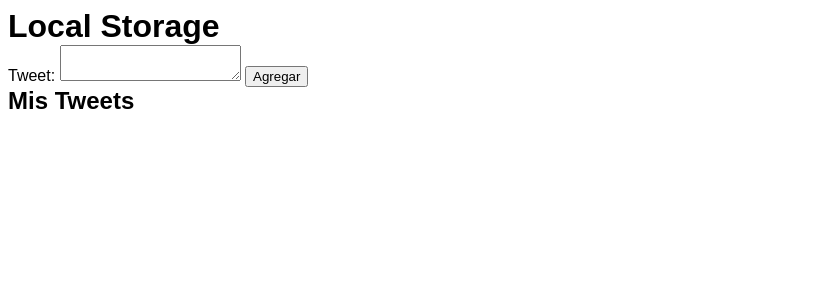
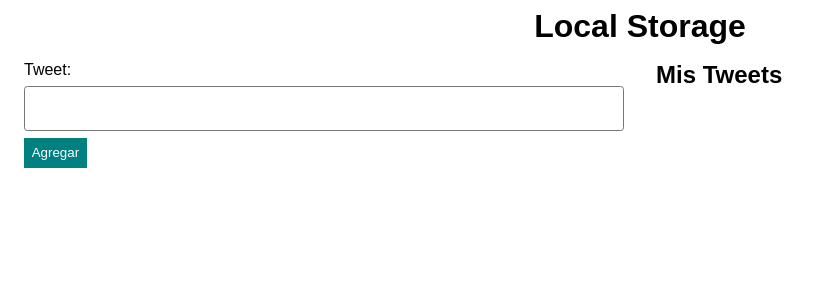
Before and after one commit to Fundamentos2122/practica-twitter-JosueSO, a PHP site: page / in a window 1280 px wide. Shown: the top 300 px of the page, without its empty margins (0-837 px from the left). Run offline with PHP 8.4, Linux system fonts and the light colour scheme.

Commit message:
Finalizado

```diff
--- a/index.html
+++ b/index.html
@@ -9,9 +9,9 @@
 <body>
     <div>
         <h1>Local Storage</h1>
-        <div>
+        <div class="container">
             <div>
-                <form action="#">
+                <form action="#" id="form-tweet">
                     <label for="tweet">Tweet:</label>
                     <textarea name="tweet"></textarea>
                     <button>Agregar</button>
@@ -19,7 +19,17 @@
             </div>
             <div>
                 <h2>Mis Tweets</h2>
-                <div></div>
+                <div id="tweet-list">
+                    <!-- <div class="card">
+                        <div class="card-img">
+                            <img src="https:\\picsum.photos/600" alt="">
+                        </div>
+                        <div class="card-text">
+                            Lorem ipsum dolor sit amet consectetur adipisicing elit. Tempora corporis consequuntur maiores obcaecati incidunt illo. Eveniet unde deleniti cupiditate odit ducimus nisi atque et delectus saepe, itaque dolorem tempora. Tenetur.
+                        </div>
+                        <button class="close">X</button>
+                    </div> -->
+                </div>
             </div>
         </div>
     </div>
--- a/styles.css
+++ b/styles.css
@@ -16,3 +16,87 @@ ol,
 ul {
     margin: 0;
 }
+
+h1 {
+    text-align: center;
+}
+
+.container {
+    display: flex;
+}
+
+.container > * {
+    width: 50%;
+    padding: 1em;
+}
+
+form > * {
+    display: block;
+}
+
+form > * + * {
+    margin-top: 0.5em;
+}
+
+#tweet-list > * + * {
+    margin-top: 1em;
+}
+
+form textarea {
+    width: 100%;
+    resize: none;
+    padding: 0.5em 1em;
+    border-radius: 0.25em;
+}
+
+form button {
+    cursor: pointer;
+    background-color: teal;
+    color: white;
+    border: 1px solid teal;
+    padding: 0.5em;
+    transition:
+        background-color ease 150ms,
+        color ease 150ms;
+}
+
+form button:hover {
+    background-color: white;
+    color: teal;
+}
+
+.card {
+    display: flex;
+    gap: 1em;
+    align-items: flex-start;
+    opacity: 1;
+    transition: opacity ease 300ms;
+}
+
+.card-img {
+    width: 30%;
+}
+
+.card-img > img {
+    max-width: 100%;
+}
+
+.card-text {
+    text-align: justify;
+}
+
+.close {
+    cursor: pointer;
+    border: none;
+    background-color: transparent;
+    color: lightgray;
+    margin-left: auto;
+}
+
+.close:hover {
+    color: black;
+}
+
+.hide {
+    opacity: 0;
+}
```
Also changed, not shown: app.js (+76 -0 lines).
